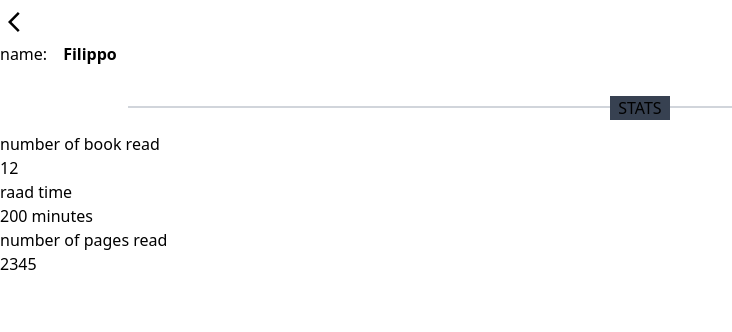
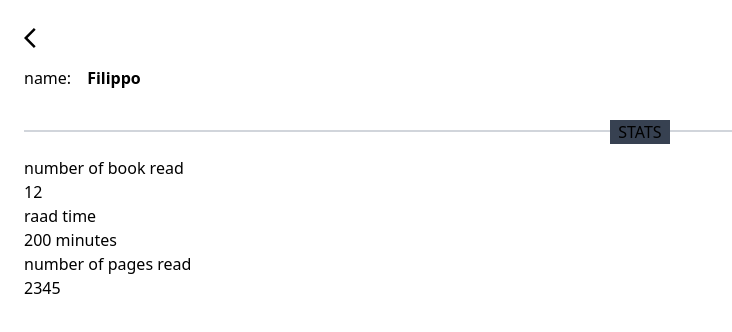
Before and after one commit to Filippo831/bookApplication, a Next.js app: page /user in a window 1280 px wide. Shown: the top 332 px of the page, without its empty margins (0-732 px from the left). Built offline with nearby package versions, Linux system fonts and the light colour scheme.

Commit message:
list page

```diff
--- /dev/null
+++ b/pages/components/list/list.js
@@ -0,0 +1,14 @@
+import Link from "next/link"
+import ArrowBackIosIcon from '@material-ui/icons/ArrowBackIos';
+export default function UpperList() {
+  return(
+    <div>
+      <div>
+        <Link href="/">
+
+          <ArrowBackIosIcon></ArrowBackIosIcon>
+        </Link>
+</div>
+    </div>
+  )
+}
--- a/pages/components/modal/modal.js
+++ b/pages/components/modal/modal.js
@@ -1,19 +1,17 @@
 import {motion} from "framer-motion"
-import {TextField} from "@material-ui/core"
+import Buttons from "./parts/buttons";
+import Inputs from "./parts/inputs";
 
 export default function NewBook(){
   return (
-    <motion.div className="absolute z-50 w-4/5 m-auto bg-gray-600 rounded-3xl h-4/5"
+    <motion.div className="absolute z-50 flex flex-col w-4/5 m-6 m-auto bg-gray-600 rounded-3xl h-4/5"
       style={{top:"50vh",left:"50vw", transform:"translate(-50%,-50%)", maxWidth:"600px", maxHeight:"140vw"}}
       initial={{opacity:0}}
       animate={{opacity:1}}
       exit={{opacity:0}}
     >
-      <div className="w-full h-full">
-        <TextField label="titolo"></TextField>
-        <TextField label="autore"></TextField>
-        <TextField label="pagine" type="number" className="appearance-none"></TextField>
-      </div>
+      <Inputs></Inputs>
+      <Buttons></Buttons>
     </motion.div>
   )
 }
--- /dev/null
+++ b/pages/components/modal/parts/buttons.js
@@ -0,0 +1,9 @@
+import Button from "@material-ui/core/Button"
+export default function Buttons(){
+  return(
+    <div className="mt-auto mb-4 ml-auto mr-8">
+      <Button>annulla</Button>
+      <Button variant="contained" color="primary">salva</Button>
+    </div>
+  )
+}
--- /dev/null
+++ b/pages/components/modal/parts/inputs.js
@@ -0,0 +1,11 @@
+import {TextField} from "@material-ui/core"
+
+export default function Inputs() {
+  return(
+      <div className="flex flex-col justify-between w-4/4/55 ml-6 mr-6 h-1/2">
+        <TextField label="titolo"></TextField>
+        <TextField label="autore"></TextField>
+        <TextField label="pagine" type="number" className="appearance-none"></TextField>
+      </div>
+  )
+}
--- a/pages/components/navbar/navbar.js
+++ b/pages/components/navbar/navbar.js
@@ -6,9 +6,11 @@ import User from "./parts/user";
 export default function Navbar(props) {
   return (
     <div className="h-full grid grid-cols-3">
-      <div>
-        <List></List>
-      </div>
+      <Link href="/list">
+        <div>
+          <List></List>
+        </div>
+      </Link>
       <div onClick={props.toggleModalOpen}>
         <New></New>
       </div>
--- a/pages/components/user/userMain.js
+++ b/pages/components/user/userMain.js
@@ -4,11 +4,19 @@ export default function UserMain() {
   return (
     <div>
       {/* --- FRECCIA RETURN --- */}
-      <div>
+      <div className="mb-4">
         <Link href="/">
           <ArrowBackIosIcon></ArrowBackIosIcon>
         </Link>
       </div>
+      {/* --- PERSONAL INFORMATION --- */}
+      <div className="mb-10">
+        {/*  NAME  */}
+        <div className="flex ">
+          <h3 className="">name:</h3>
+          <h1 className="ml-4 font-semibold">Filippo</h1>
+        </div>
+      </div>
     </div>
   )
 }
--- /dev/null
+++ b/pages/components/user/userStats.js
@@ -0,0 +1,29 @@
+export default function Stats() {
+  return (
+    <div>
+      {/* DIVISOR */}
+      <div style={{height: "2px"}} className="w-full bg-gray-300"></div>
+      <div className="flex justify-around">
+        <h1 className="relative px-2 bg-gray-700"
+          style={{transform: "translate(0, -50%)"}}
+        >STATS</h1>
+      </div>
+      {/*  NUMBER OF BOOK READ  */}
+      <div>
+        <h3>number of book read</h3>
+        <h1>12</h1>
+      </div>
+      {/*  READ TIME  */}
+      <div>
+        <h3>raad time</h3>
+        <h1>200 minutes</h1>
+      </div>
+      {/*  PAGES READ  */}
+      <div>
+        <h3>number of pages read</h3>
+        <h1>2345</h1>
+      </div>
+    </div>
+
+  )
+}
--- /dev/null
+++ b/pages/list.js
@@ -0,0 +1,9 @@
+import UpperList from "./components/list/list";
+
+export default function List() {
+  return (
+    <div className="m-6">
+      <UpperList></UpperList>
+    </div>
+  )
+}
--- a/pages/user.js
+++ b/pages/user.js
@@ -1,43 +1,15 @@
 import UserMain from "./components/user/userMain";
+import Stats from "./components/user/userStats";
 
 export default function User() {
   return (
-    <div>
-      {/* --- BACK ARROW --- */}
-      <div className="m-2">
+    <div className="m-6">
+      <div className="mb-2">
         <UserMain fontSize="large"></UserMain>
-      </div>
-      {/* --- PERSONAL INFORMATION --- */}
-      <div className="mb-10">
-        {/*  NAME  */}
-        <div className="flex ">
-          <h3 className="">name:</h3>
-          <h1 className="ml-4 font-semibold">Filippo</h1>
-        </div>
       </div>
       {/* --- STATS --- */}
       <div>
-        <div style={{height: "2px", marginLeft: "10%"}} className="w-4/5 bg-gray-300"></div>
-        <div className="flex justify-around">
-          <h1 className="relative px-2 bg-gray-700"
-            style={{transform:"translate(0, -50%)"}}
-          >STATS</h1>
-        </div>
-        {/*  NUMBER OF BOOK READ  */}
-        <div>
-          <h3>number of book read</h3>
-          <h1>12</h1>
-        </div>
-        {/*  READ TIME  */}
-        <div>
-          <h3>raad time</h3>
-          <h1>200 minutes</h1>
-        </div>
-        {/*  PAGES READ  */}
-        <div>
-          <h3>number of pages read</h3>
-          <h1>2345</h1>
-        </div>
+        <Stats></Stats>
       </div>
     </div>
   )
```
Also changed, not shown: 1 other file (tests, documents, lock files or other folders).
